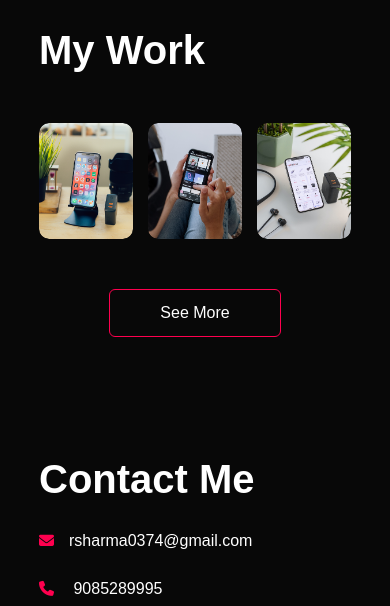
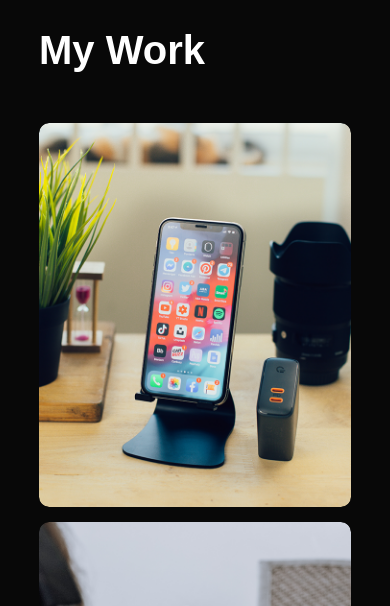
Before and after one commit to Rsharma0374/RahulPortfolio, a plain HTML site: page index.html in a window 390 px wide. Shown: the part 3440-4046 px from the top of the page. Drawn offline with Linux system fonts and the light colour scheme.

Commit message:
My work css for mobile responsive

```diff
--- a/style.css
+++ b/style.css
@@ -466,7 +466,8 @@ nav .fa-solid {
     font-size: 12px;
   }
 
-  .services-list {
+  .services-list,
+  .work-list {
     grid-template-columns: repeat(auto-fit, minmax(200px, 1fr));
   }
 }
```
